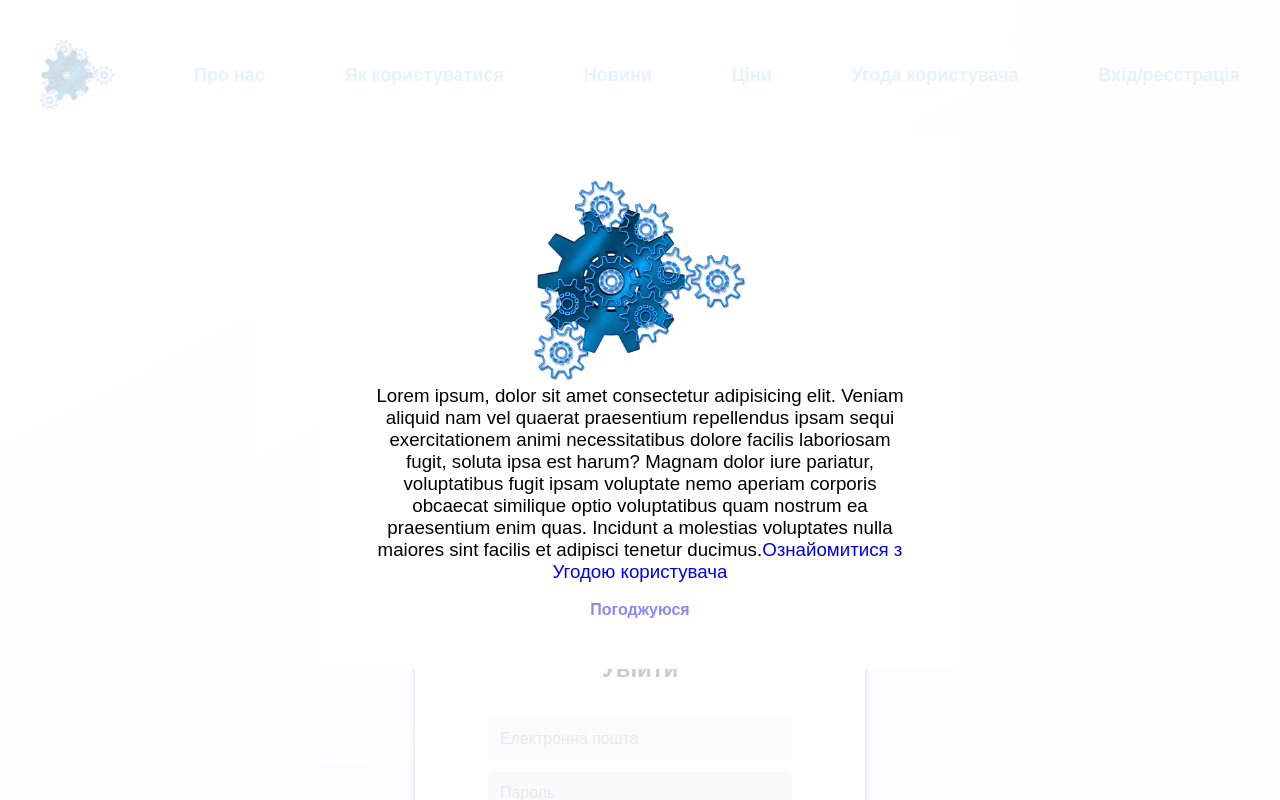
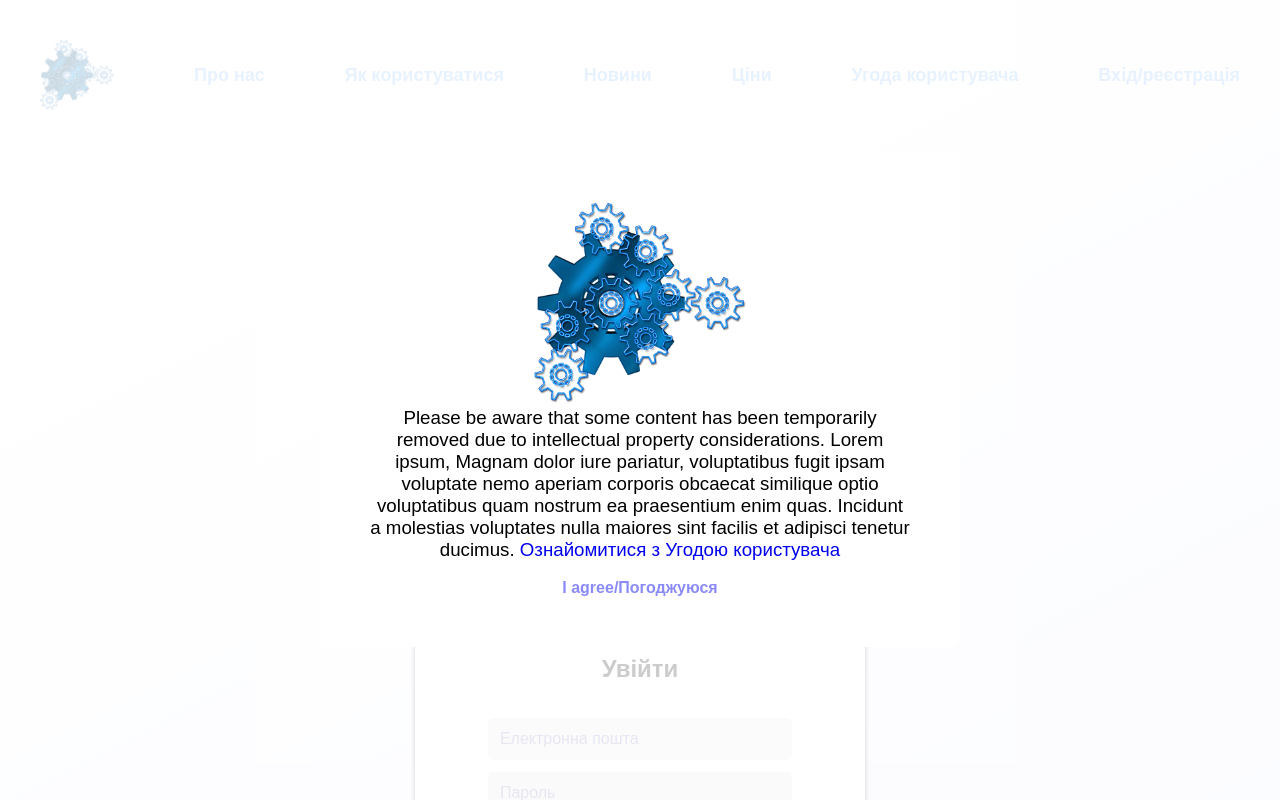
Before and after one commit to mystyButterfly/therapy, a PHP site: page / in a window 1280 px wide. Run offline with PHP 8.4, Linux system fonts and the light colour scheme.

Commit message:
Update index.php

```diff
--- a/index.php
+++ b/index.php
@@ -30,8 +30,8 @@ if (isset($_COOKIE['device_id'])) {
   <div id="confirmmodal" class="confirmmodal">
     <div class="confirmmodal-content">
       <img class="confirmlogo" src="./imagesmain/logo.png" alt="">
-      <h3 class="confirmtext">Lorem ipsum, dolor sit amet consectetur adipisicing elit. Veniam aliquid nam vel quaerat praesentium repellendus ipsam sequi exercitationem animi necessitatibus dolore facilis laboriosam fugit, soluta ipsa est harum? Magnam dolor iure pariatur, voluptatibus fugit ipsam voluptate nemo aperiam corporis obcaecat similique optio voluptatibus quam nostrum ea praesentium enim quas. Incidunt a molestias voluptates nulla maiores sint facilis et adipisci tenetur ducimus.<a href="./pages/navigation/securitysmall.php">Ознайомитися з Угодою користувача</a></h3><br/>
-      <button id="confirmBtn">Погоджуюся</button>
+      <h3 class="confirmtext">Please be aware that some content has been temporarily removed due to intellectual property considerations. Lorem ipsum, Magnam dolor iure pariatur, voluptatibus fugit ipsam voluptate nemo aperiam corporis obcaecat similique optio voluptatibus quam nostrum ea praesentium enim quas. Incidunt a molestias voluptates nulla maiores sint facilis et adipisci tenetur ducimus. <a href="./pages/navigation/securitysmall.php">Ознайомитися з Угодою користувача</a></h3><br/>
+      <button id="confirmBtn">I agree/Погоджуюся</button>
     </div>
   </div>
 
```
